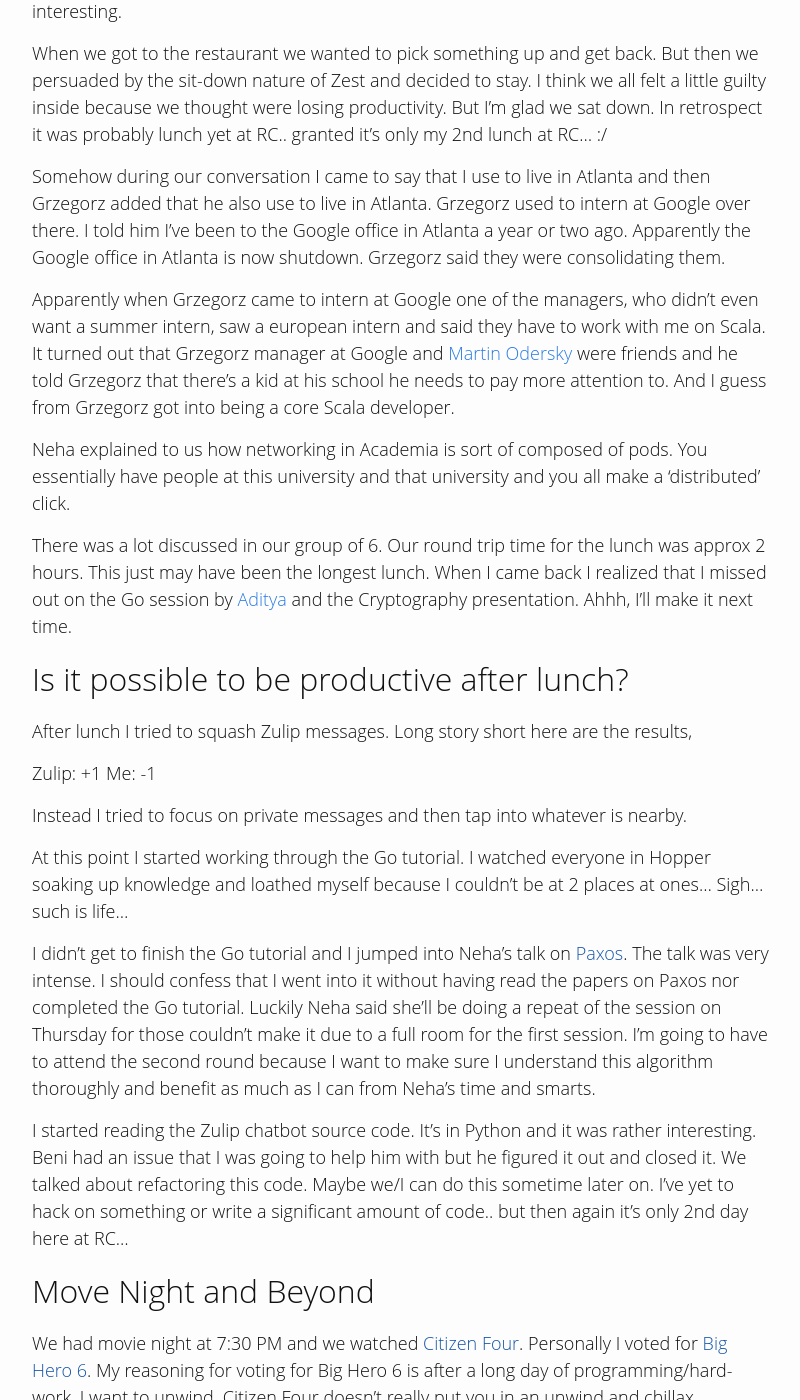
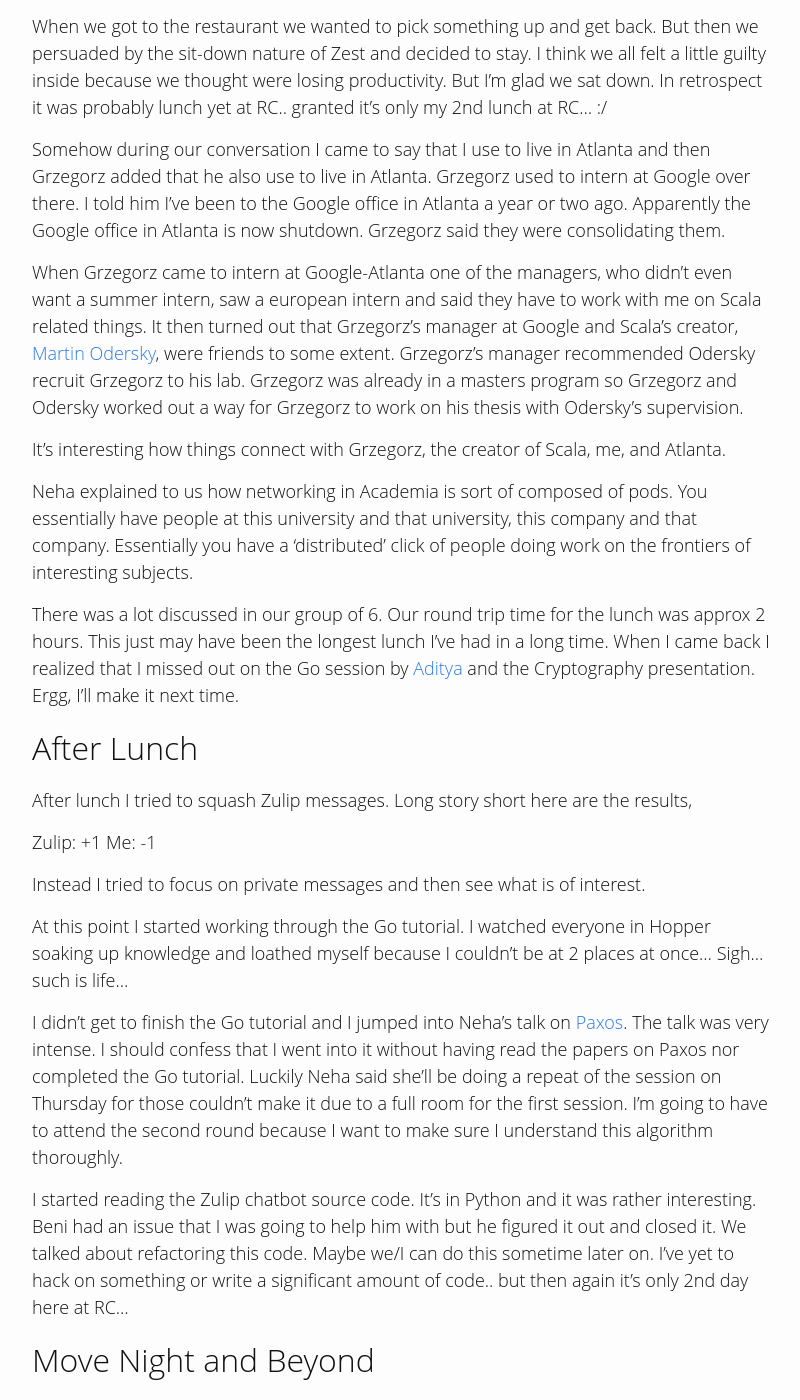
Before and after one commit to icco/simplyahmazing.github.io, a Jekyll site: the page built from _posts/2105-03-31-check-it.md, in a window 1280 px wide and 1400 px high, scrolled down 1339 px. Shown: the whole window, without its empty margins (238-1038 px from the left). Built offline with Jekyll 4.4.1, drawn with Linux system fonts in a browser that asks for light colours; some of the changed text lies outside the part shown.

Commit message:
finishes first round of editing blog post for day 2

```diff
--- a/_posts/2105-03-31-check-it.md
+++ b/_posts/2105-03-31-check-it.md
@@ -7,17 +7,17 @@ categories: writing "hacker school" "recurse center"
 
 Day 2 of Recurse Center has ended. Phew.... Hmm.... Where do I start? We'll take it from the morning.
 
-I came in around 8:40 AM today. I wanted to accomplish a lot and I knew I had to come in before the crowd to do that otherwise I'd get sapped into conversations, pair programming, and other beneficial things.
+I came in around 8:40 AM today. I wanted to accomplish a lot and I knew I had to come in before the crowd to do real work without having fight off the temptation to socialize.
 
-By the time I got desk spot, got situated, made my tea and said hello to those that were around, it was 9ish AM. I started by continuing my studying of ML and Functional Programming and went until check ins. I then tuned into the Zulip community and tried my best squash all the popup and skim all the various conversations. I came across Mudit & Lyn wanting to pair on React and told them I was interested.
+By the time I got a desk spot, got situated, made my tea and said hello to those that were around, it was 9AM-ish. I started by continuing my studying of ML and Functional Programming and went until check ins. I then tuned into the Zulip community and tried my best squash all the popups and skim the various conversations. I came across Zulip convo with Mudit & Lyn wanting to pair on React and told them I was interested.
 
-## Pair Programming with Lyn & Mudit
+## Pair Programming with [Lyn](https://twitter.com/lynnagara) & [Mudit](https://twitter.com/muditameta)
 
 Mudit, Lynn, and I ended up spending nearly 2 hours going over an instant messaging program Lyn created. The program was written in ES6, the latest version Javascript, which no browser supports yet. I asked Lyn how she's running ES6 code if no browser supports it and I learned that Lyn is using the [Babel](https://babeljs.io/) transpiler with the [Gulp](http://gulpjs.com/) build system. Lyn then explained that she's organizing the React frontend code using the [Flux](https://facebook.github.io/flux/) architecture. React doesn't force you to organize your code in anyway so the user has the flexibility to do what they want. Flux is Facebook's client side code organization suggestion and it seems like a good place to start. So far React + Flux is amounting to a Angular/EmberJS/Backbone/etc style MV* front-end framework to me.
 
 I've discovered that Mudit is really knowledgeable about JS and React. As we were going through the code, we were refactoring things and asking some serious about the way ES6. It was also really neat to explore ES6. I have a side project now that I want to refactor to use React, but not ES6. Mudit he wouldn't feel comfortable using ES6 transpiled to ES5 for a production project...
 
-## Lunch with RC Residents: Neha & Grzegorz
+## Lunch with RC Residents: [Neha](https://twitter.com/neha) & [Grzegorz]()
 
 Lyn, Mudit, and I were pretty exhausted from our pairing sessions and wanted to get lunch now. Most people had already left for lunch at this point of the day. But we then spent more time draining ourselves by trying to choose a place to go to. We were trying to maximize Yelp stars and minimize Yelp dollar signs. This took about 30 minutes.. Ok probably not 30 minutes but it felt like forever...
 
@@ -27,34 +27,36 @@ When we got to the restaurant we wanted to pick something up and get back. But t
 
 Somehow during our conversation I came to say that I use to live in Atlanta and then Grzegorz added that he also use to live in Atlanta. Grzegorz used to intern at Google over there. I told him I've been to the Google office in Atlanta a year or two ago. Apparently the Google office in Atlanta is now shutdown. Grzegorz said they were consolidating them.
 
-Apparently when Grzegorz came to intern at Google one of the managers, who didn't even want a summer intern, saw a european intern and said they have to work with me on Scala. It turned out that Grzegorz manager at Google and [Martin Odersky](http://en.wikipedia.org/wiki/Martin_Odersky) were friends and he told Grzegorz that there's a kid at his school he needs to pay more attention to. And I guess from Grzegorz got into being a core Scala developer.
+When Grzegorz came to intern at Google-Atlanta one of the managers, who didn't even want a summer intern, saw a european intern and said they have to work with me on Scala related things. It then turned out that Grzegorz's manager at Google and Scala's creator, [Martin Odersky](http://en.wikipedia.org/wiki/Martin_Odersky), were friends to some extent. Grzegorz's manager recommended Odersky recruit Grzegorz to his lab. Grzegorz was already in a masters program so Grzegorz and Odersky worked out a way for Grzegorz to work on his thesis with Odersky's supervision.
 
-Neha explained to us how networking in Academia is sort of composed of pods. You essentially have people at this university and that university and you all make a 'distributed' click.
+It's interesting how things connect with Grzegorz, the creator of Scala, me, and Atlanta.
 
-There was a lot discussed in our group of 6. Our round trip time for the lunch was approx 2 hours. This just may have been the longest lunch. When I came back I realized that I missed out on the Go session by [Aditya](need-link) and the Cryptography presentation. Ahhh, I'll make it next time.
+Neha explained to us how networking in Academia is sort of composed of pods. You essentially have people at this university and that university, this company and that company. Essentially you have a 'distributed' click of people doing work on the frontiers of interesting subjects.
 
-## Is it possible to be productive after lunch?
+There was a lot discussed in our group of 6. Our round trip time for the lunch was approx 2 hours. This just may have been the longest lunch I've had in a long time. When I came back I realized that I missed out on the Go session by [Aditya](need-link) and the Cryptography presentation. Ergg, I'll make it next time.
+
+## After Lunch
 
 After lunch I tried to squash Zulip messages. Long story short here are the results,
 
 Zulip: +1
 Me: -1
 
-Instead I tried to focus on private messages and then tap into whatever is nearby.
+Instead I tried to focus on private messages and then see what is of interest.
 
-At this point I started working through the Go tutorial. I watched everyone in Hopper soaking up knowledge and loathed myself because I couldn't be at 2 places at ones... Sigh... such is life...
+At this point I started working through the Go tutorial. I watched everyone in Hopper soaking up knowledge and loathed myself because I couldn't be at 2 places at once... Sigh... such is life...
 
-I didn't get to finish the Go tutorial and I jumped into Neha's talk on [Paxos](). The talk was very intense. I should confess that I went into it without having read the papers on Paxos nor completed the Go tutorial. Luckily Neha said she'll be doing a repeat of the session on Thursday for those couldn't make it due to a full room for the first session. I'm going to have to attend the second round because I want to make sure I understand this algorithm thoroughly and benefit as much as I can from Neha's time and smarts.
+I didn't get to finish the Go tutorial and I jumped into Neha's talk on [Paxos](http://en.wikipedia.org/wiki/Paxos_%28computer_science%29). The talk was very intense. I should confess that I went into it without having read the papers on Paxos nor completed the Go tutorial. Luckily Neha said she'll be doing a repeat of the session on Thursday for those couldn't make it due to a full room for the first session. I'm going to have to attend the second round because I want to make sure I understand this algorithm thoroughly.
 
 I started reading the Zulip chatbot source code. It's in Python and it was rather interesting. Beni had an issue that I was going to help him with but he figured it out and closed it. We talked about refactoring this code. Maybe we/I can do this sometime later on. I've yet to hack on something or write a significant amount of code.. but then again it's only 2nd day here at RC...
 
 ## Move Night and Beyond
 
-We had movie night at 7:30 PM and we watched [Citizen Four](). Personally I voted for [Big Hero 6](). My reasoning for voting for Big Hero 6 is after a long day of programming/hard-work, I want to unwind. Citizen Four doesn't really put you in an unwind and chillax atmosphere... But it was a great, 'chilling', like in a creepy way, kind of movie. I thought it was well done.
+We had movie night at 7:30 PM and we watched Citizen Four. Personally I voted for Big Hero 6. My reasoning for voting for Big Hero 6 is after a long day of programming/hard-work, I want to unwind and relax. Citizen Four doesn't help you chillax... But it was a great, creepy kind of movie. I thought it was well done.
 
-I think we could have benefited a lot watching a serious movie during the day, that way we can get into serious, meaningful conversations. Tonight we were exhausted and most people wanted to leave.
+I think we could have benefited a lot from watching a serious movie if we would have followed it up with meaningful conversation. Tonight we were exhausted and most people wanted to leave.
 
-Nonetheless some of us did manage to have a small convo about the movie which then evolved into a more interesting, more transparent conversation on careers, consulting, jobs, the past and the future....
+Nonetheless some of us did manage to have a small convo about the movie which then evolved into a more interesting, transparent conversation on careers, consulting, jobs, the past and the future....
 
 
 I think I've rambled on a lot here... Night... Till next time...
```
